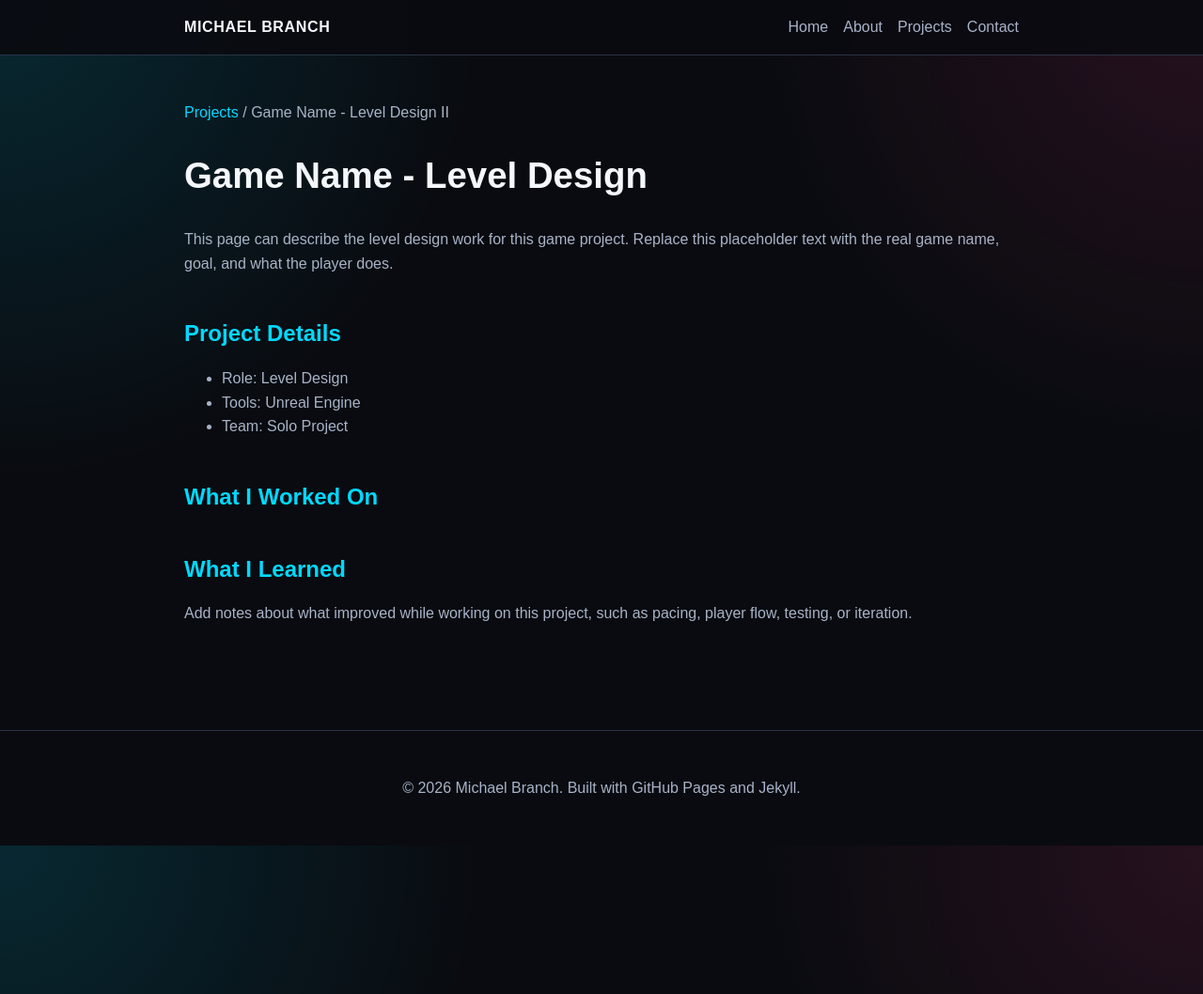
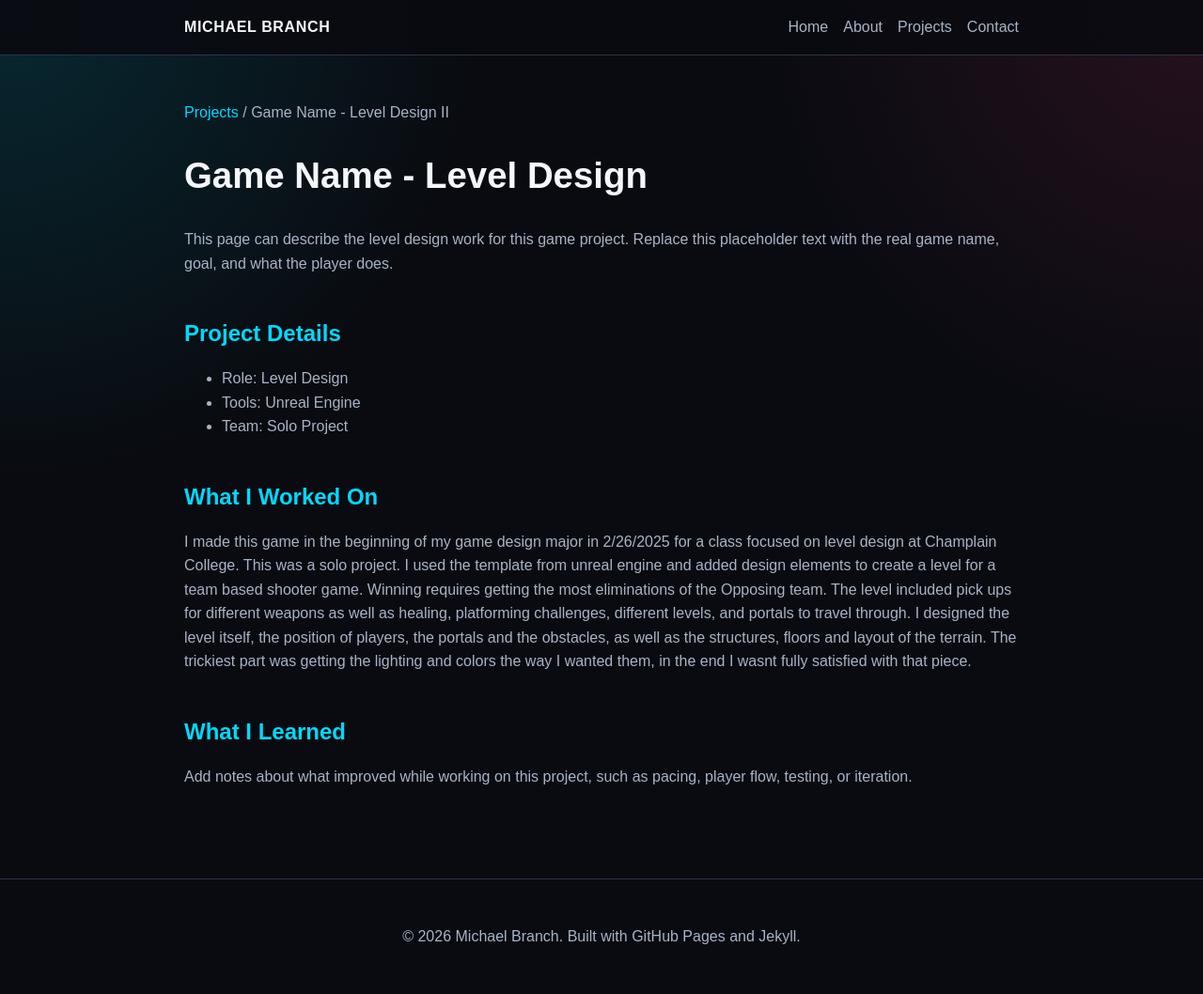
Before and after one commit to michaelbranch-code/Michaels_Portfolio, a Jekyll site: the page built from game-name-level-design.html, in a window 1280 px wide. Shown: the whole page at 94% size. Built offline with Jekyll 4.4.1, drawn with Linux system fonts in a browser that asks for light colours.

Commit message:
Update game-name-level-design.html

```diff
--- a/game-name-level-design.html
+++ b/game-name-level-design.html
@@ -25,7 +25,12 @@ title: Game Name - Level Design
 
 <section>
   <h2>What I Worked On</h2>
-  <p></p>
+  <p>I made this game in the beginning of my game design major in 2/26/2025 for a class focused on level design at Champlain College.
+    This was a solo project.  I used the template from unreal engine and added design elements to create a level for a team based shooter game.
+    Winning requires getting the most eliminations of the Opposing team.  The level included pick ups for different weapons as well as healing,
+    platforming challenges, different levels, and portals to travel through.  I designed the level itself, the position of players, the portals
+    and the obstacles, as well as the structures, floors and layout of the terrain.  The trickiest part was getting the lighting and colors the
+    way I wanted them, in the end I wasnt fully satisfied with that piece.</p>
 </section>
 
 <section>
```
